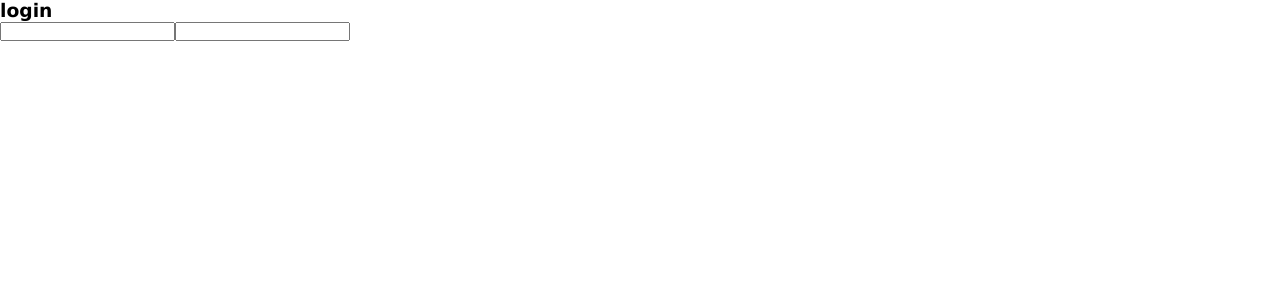
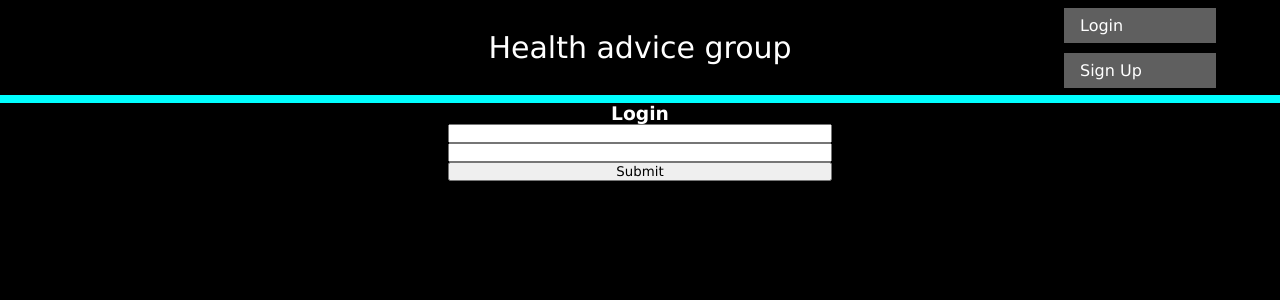
Before and after one commit to notslash/weatherapp, a React (Create React App) app: page /Login in a window 1280 px wide. Shown: the top 300 px of the page. Built offline with nearby package versions, Linux system fonts and the light colour scheme.

Commit message:
fix error handle

```diff
--- a/src/App.css
+++ b/src/App.css
@@ -1,20 +1,21 @@
 .background{
-  height: 100vh;
+  height: 89vh;
   background-color: black;
-
+  display: flex;
+  flex-direction: column;
 }
 
 .temp{
   color:white;
   font-size: 40px;
   /* margin-left: 30px; */
-  border: 1px solid pink;
+
   min-width: 80px;
   text-align: center;
   /* margin-bottom: 50px; */
 }
 .test{
-  border: 1px solid pink;
+
   width: 80px;
 }
 
@@ -36,18 +37,33 @@
   flex-direction: column;
   width: fit-content;
   align-items: flex-start;
-  border: 1px solid red;
+
   min-width: 300px;
 }
 
 
 .columns{
+  flex: 1;
   column-count:5;
-  column-gap: 40px;
+  /* column-gap: 40px; */
   column-rule-style: solid;
   column-rule-color: aqua;
   color: white;
-  height:65vh;
+  /* height:65vh; */
+  padding-top: 40px;
+  display: flex;
+  margin-bottom: 20px;
+  justify-content: space-evenly;
+  /* padding: 0px -12px; */
+
+}
+
+.columns div:first-child {
+  border-left: none;
+}
+
+.columns div:last-child {
+  border-right: none;
 }
 
 .forcast{
@@ -60,8 +76,12 @@
 .container_column{
   display: flex;
   flex-direction: column;
-  gap:20px
-
+  gap:20px;
+  align-items: center;
+  border-left: 2px solid aqua;
+  border-right: 2px solid aqua;
+  flex: 1;
+  font-size: 20px;
 }
 
 .temp_day{
@@ -76,7 +96,12 @@
   display: flex;
   flex-direction: column;
   align-items: center;
-  gap:370px;
+  /* gap:370px; */
+
+}
+.temp_time{
+  margin-top: auto;
+  margin-bottom: 35px;
 }
 
 #column_image{
@@ -93,7 +118,7 @@
   width: 100%;
   /* justify-content: space-between; */
   align-items: center;
-  border: 1px solid blue;
+
   gap: 16px;
 }
 
--- a/src/App.js
+++ b/src/App.js
@@ -58,9 +58,9 @@ function App() {
 
   return (
     <div className="background">
-      <Header />
+      {/* <Header /> */}
       <Searchbar setWeatherData={setWeather_data} setForc={setForc} />
-      {weather_data && <div>
+      {weather_data && <>
         <div className="tem">
 
           <div className="weather-widget-col-1">
@@ -80,31 +80,24 @@ function App() {
 
         <div className="columns">
 
+          {forc && <>
 
-
-
-
-          <div>{forc && <div>
-
-            <div className="forcast">{forc.list.map((weather, i) => {
+            {forc.list.map((weather, i) => {
               if (new Date(weather.dt * 1000).getHours() === 12) {
                 return <div key={i} className="container_column"> <img id="column_image" src={`https://openweathermap.org/img/wn/${weather.weather[0].icon}@2x.png`} />
-                  <div className="temp_day"><div>{format_day(weather.dt, "short")}</div>
-                    <div className="temp_column"><div>{Math.round(weather.main.temp)}°</div>
-                      <div>
-                        <div>{new Date(weather.dt * 1000).toLocaleTimeString([], { hour: "2-digit", minute: "2-digit" })} PM</div></div></div>
-                  </div></div>
+                  <div className="temp_day">{format_day(weather.dt, "short")}</div>
+                  <div className="temp_column">{Math.round(weather.main.temp)}°</div>
+                  <div className="temp_time">{new Date(weather.dt * 1000).toLocaleTimeString([], { hour: "2-digit", minute: "2-digit" })} PM</div>
+                </div>
               } else { return null }
             })}
 
-            </div>
-
-          </div>}</div>
+          </>}
 
 
         </div>
 
-      </div>
+      </>
       }
 
 
--- a/src/Header.css
+++ b/src/Header.css
@@ -8,6 +8,7 @@
     font-family:'Lucida Sans', 'Lucida Sans Regular', 'Lucida Grande', 'Lucida Sans Unicode', Geneva, Verdana, sans-serif;
     font-size: 30px;
     width: fit-content;
+    text-decoration: none;
 
 
 }
@@ -22,10 +23,13 @@
     min-width: 120px;
     padding: 8px 16px;
     background-color: #5f5f5f;
-    cursor: pointer;
+    /* cursor: pointer; */
+    text-decoration: none;
+    justify-content: center;
 
     &:hover{
-        background-color: red;
+        transition: 0.5s;
+        padding: 16px 32px;
     }
 
 }
@@ -51,14 +55,17 @@
     justify-content: center;
     align-items: flex-end;
     flex: 1;
-    border: 1px solid red;
+    gap:10px
+
+
     /* position: absolute;
     right:30px;
     top:20px;
     gap:10px */
 }
+
 .header-spacer{
-    border: 1px solid red;
+
     flex: 1;
 }
 
@@ -68,3 +75,7 @@
 .signup{
     font-size: 20px;
 }
+
+.background-heading{
+    background-color: black;
+}
--- a/src/Header.js
+++ b/src/Header.js
@@ -1,18 +1,21 @@
 import "./Header.css"
+
+import { useNavigate } from "react-router-dom";
 
 import { Link } from "react-router-dom";
 const Header = () => {
+    // const navigate=useNavigate()
     return (
-        <div className="">
+        <div className="background-heading">
             <div className="container">
                 <div className="header-spacer"/>
-                <p className="header_text">
+                <a className="header_text" href="/">
                     Health advice group
-                </p>
+                </a>
 
                 <div className="login_container">
-                    <button className="auth-button">Login</button>
-                    <button className="auth-button">Sign Up</button>
+                    <a className="auth-button" href="/login" >Login</a>
+                    <a className="auth-button" href="/signup" >Sign Up</a>
                 </div>
             </div>
             <div className="underline">
--- a/src/Searchbar.css
+++ b/src/Searchbar.css
@@ -5,9 +5,11 @@
     border-radius: 15px;
     margin-top: 0px;
 
-    position: absolute;
-    top:120px;
-    padding: 10px;
+    /* position: absolute; */
+    /* top:120px;
+    padding: 10px; */
+    justify-content: center;
+    padding:15px;
     background-color:white;
     opacity: 80%;
 
@@ -27,3 +29,9 @@
 .searchbarcont {
    color: white;
 }
+
+.error{
+    display: flex;
+    justify-content: center;
+    font-size: 20px;
+}
--- a/src/Searchbar.js
+++ b/src/Searchbar.js
@@ -6,6 +6,7 @@ import axios from "axios";
 
 const Searchbar = ({setWeatherData, setForc}) => {
     const [CityName, SetCityName] = useState("")
+    const [error,setError]=useState("")
 
     return (
         <div className="searchbarcont">
@@ -14,12 +15,17 @@ const Searchbar = ({setWeatherData, setForc}) => {
                 console.log(CityName)
 
 
+                try{
+                    const weather = await axios.get(`https://api.openweathermap.org/data/2.5/weather?q=${CityName}&appid=${process.env.REACT_APP_OPENWEATHERMAP_KEY}&units=metric`)
+                    const forcast = await axios.get(`https://api.openweathermap.org/data/2.5/forecast?q=${CityName}&appid=${process.env.REACT_APP_OPENWEATHERMAP_KEY}&units=metric`)
+                    setWeatherData({...weather.data})
+                    setForc({...forcast.data})
 
-                const weather = await axios.get(`https://api.openweathermap.org/data/2.5/weather?q=${CityName}&appid=${process.env.REACT_APP_OPENWEATHERMAP_KEY}&units=metric`)
-                const forcast = await axios.get(`https://api.openweathermap.org/data/2.5/forecast?q=${CityName}&appid=${process.env.REACT_APP_OPENWEATHERMAP_KEY}&units=metric`)
-                setWeatherData({...weather.data})
-                setForc({...forcast.data})
+                } catch(err){
+                    console.log(err)
+                    setError(err)
 
+                }
 
                 // const loc = await axios.get(`https://api.openweathermap.org/data/2.5/weather?lat=${lat}&lon=${long}&appid=${process.env.REACT_APP_OPENWEATHERMAP_KEY}&units=metric`)
                 // console.log(loc.data)
@@ -27,8 +33,11 @@ const Searchbar = ({setWeatherData, setForc}) => {
 
             }>
                 <input onChange={(e)=>SetCityName(e.target.value)} value={CityName} id="search_bar" type="text" placeholder="Search" />
+            </form>
+            {error&& <div className="error">
+                {error?.response?.data?.message.charAt(0).toUpperCase()+error?.response?.data?.message.slice(1) || "Api error"}
 
-            </form>
+                    </div>}
             {/* <div >{locationData && locationData.map((location, i) => {
                return location.name
             })}</div> */}
--- a/src/index.js
+++ b/src/index.js
@@ -4,10 +4,12 @@ import './index.css';
 import App from './App';
 import reportWebVitals from './reportWebVitals';
 import Router from './Routes';
+import Header from './Header';
 
 const root = ReactDOM.createRoot(document.getElementById('root'));
 root.render(
   <React.StrictMode>
+    <Header/>
     <Router/>
   </React.StrictMode>
 );
--- a/src/pages/Login.css
+++ b/src/pages/Login.css
@@ -0,0 +1,18 @@
+.login-page{
+    height: 90vh;
+
+    background-color: black;
+    color:white;
+}
+.login-container{
+    display: flex;
+    align-items: center;
+    flex-direction: column;
+}
+
+.form-container{
+    display: flex;
+    justify-content:center ;
+    flex-direction: column;
+    width: 30%;
+}
--- a/src/pages/Login.js
+++ b/src/pages/Login.js
@@ -2,15 +2,17 @@ import "./Login.css"
 
 const Login = () => {
     return (
-        <div>
-            <h3>
-                login
+        <div className="login-page">
+            <div className="login-container">
+            <h3 className="login-header">
+                Login
             </h3>
-            <form>
+            <form className="form-container">
                 <input type="text"/>
                 <input type="text"/>
+                <button className="submit-button">Submit</button>
             </form>
-
+</div>
         </div>
     )
 }
--- a/src/pages/Signup.js
+++ b/src/pages/Signup.js
@@ -4,13 +4,14 @@ const Signup = () => {
     return (
         <div className ="backgroud_signup">
             <div className="sign_container">
-            <h3>
+            <h3 className="signup-header">
                 Signup
             </h3>
             <form className="sign_box">
                 <input type="text"/>
                 <input type="text"/>
                 <input type="text"/>
+                <button className="submit-button">Submit</button>
 
             </form>
             </div>
--- a/src/pages/signup.css
+++ b/src/pages/signup.css
@@ -1,16 +1,23 @@
 .backgroud_signup{
     background-color: black;
     color:white;
-    height:100vh;
+    height:90vh;
 }
 
 .sign_box{
-    /* display: flex;
-    justify-content: center; */
+    display: flex;
+    flex-direction: column;
+    width:30%;
+
 }
 
 .sign_container{
     display: flex;
-    justify-content: center;
     flex-direction: column;
+    align-items: center;
 }
+
+.signup-header{
+    margin-bottom: 20px;
+    margin-top: 20px;
+}
```
